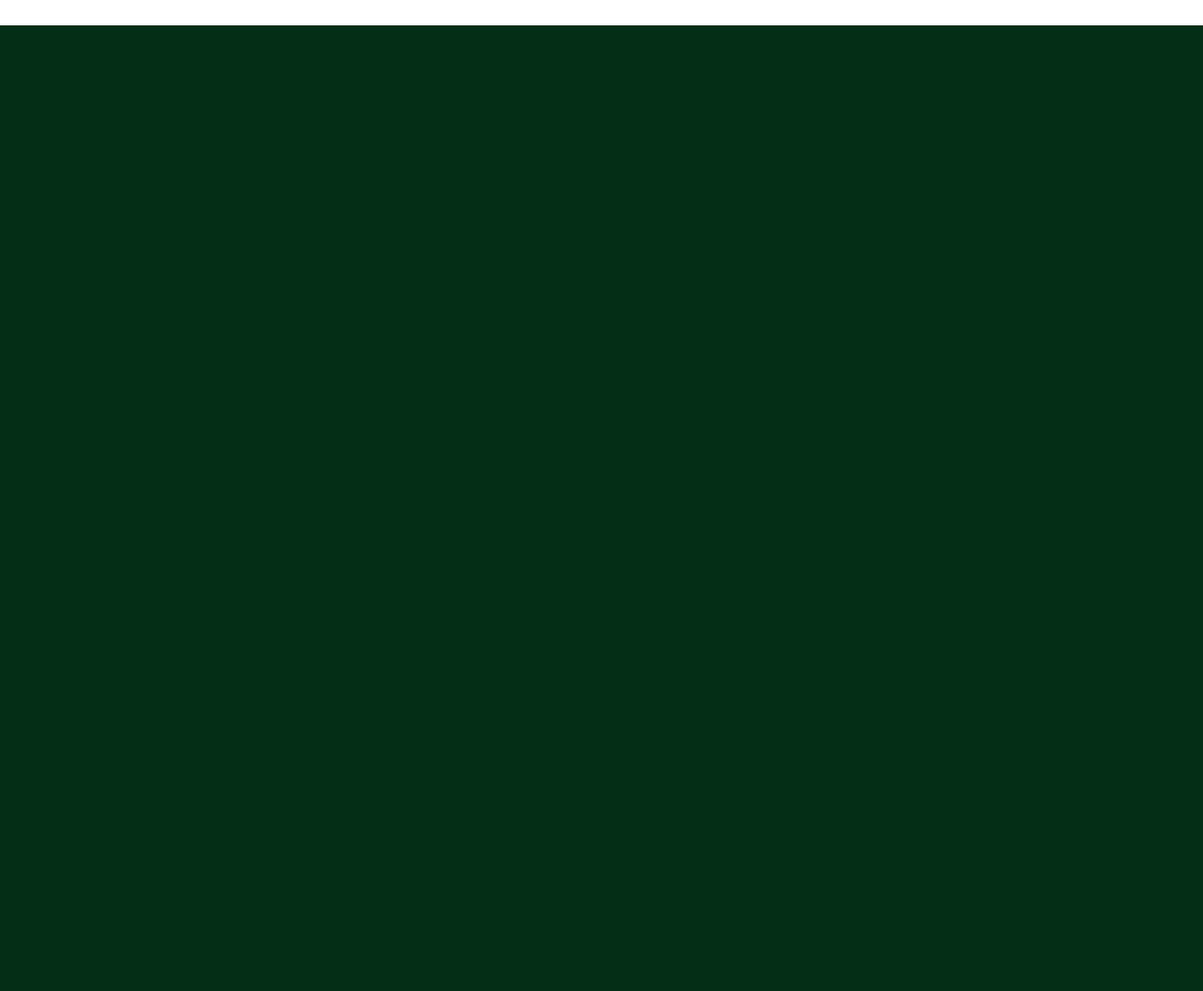
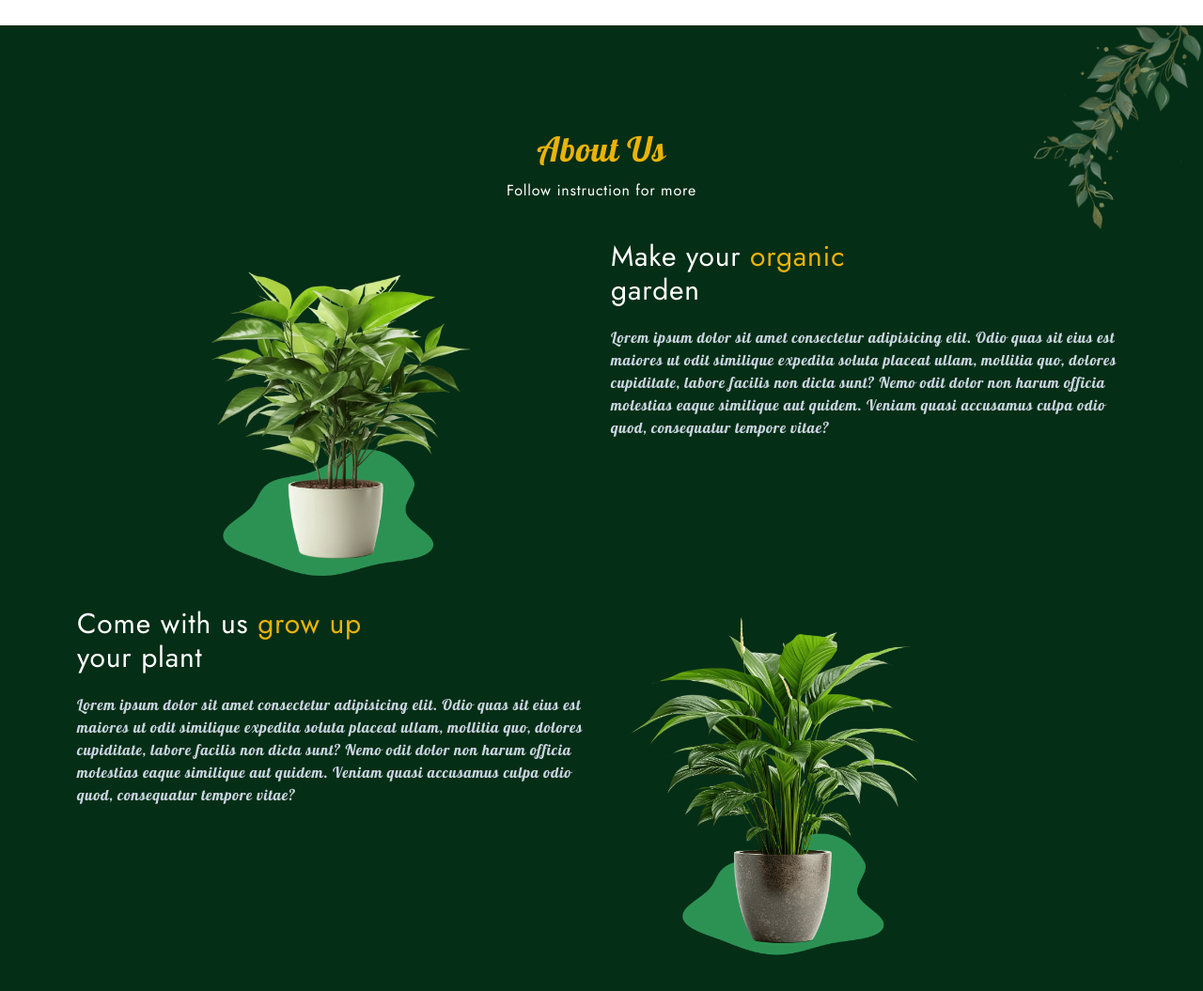
Before and after one commit to Nisschhal/tailSprout, a website: page index.html in a window 1280 px wide. Shown: the part 1095-2150 px from the top of the page at 94% size. Before the commit the page ends 1794 px from the top, so only its background shows below. Drawn offline with nearby package versions, Linux system fonts and the light colour scheme.

Commit message:
about us section added

```diff
--- a/index.html
+++ b/index.html
@@ -162,7 +162,7 @@
       </section>
 
       <!-- ------------ Services----------------- -->
-      <div id="services" class="bg-white text-green-900 py-20">
+      <section id="services" class="bg-white text-green-900 py-20">
         <div
           class="container w-full grid grid-cols-1 gap-8 md:grid-cols-2 xl:grid-cols-4"
         >
@@ -236,10 +236,91 @@
             </p>
           </div>
         </div>
-      </div>
+      </section>
 
-      <!-- About use -->
-      <section id="about"></section>
+      <!-- About Us -->
+      <section id="about" class="relative overflow-hidden">
+        <!-- Corner Leaf -->
+        <div class="absolute -top-6 -right-12 opacity-50">
+          <img
+            src="assets/img/leaf-3.png"
+            alt="leaf_image"
+            class="w-40 md:w-52 xl:w-64"
+          />
+        </div>
+
+        <div
+          class="flex flex-col items-center gap-3 text-center mb-10 md:mb:20"
+        >
+          <h2 class="title">About Us</h2>
+          <p class="max-w-2xl">Follow instruction for more</p>
+        </div>
+
+        <div class="container space-y-10 xl:space-y-0">
+          <!-- item 1 -->
+          <div class="flex flex-col lg:flex-row gap-5">
+            <!-- image -->
+            <div class="w-full lg:w-1/2">
+              <img
+                src="assets/img/plant-1.png"
+                alt="about_image"
+                class="w-full sm:w-2/3 lg:w-full xl:w-2/3 mx-auto"
+              />
+            </div>
+            <!-- Content -->
+            <div class="w-full lg:w-1/2">
+              <div class="space-y-5">
+                <!-- Content_Heading -->
+                <h3>
+                  Make your <span class="text-yellow-500">organic</span> <br />
+                  garden
+                </h3>
+                <!-- text -->
+                <p class="text-slate-300 font-lobster">
+                  Lorem ipsum dolor sit amet consectetur adipisicing elit. Odio
+                  quas sit eius est maiores ut odit similique expedita soluta
+                  placeat ullam, mollitia quo, dolores cupiditate, labore
+                  facilis non dicta sunt? Nemo odit dolor non harum officia
+                  molestias eaque similique aut quidem. Veniam quasi accusamus
+                  culpa odio quod, consequatur tempore vitae?
+                </p>
+              </div>
+            </div>
+          </div>
+
+          <!-- item 2 -->
+          <div class="flex flex-col lg:flex-row lg:flex-row-reverse gap-5">
+            <!-- image -->
+            <div class="w-full lg:w-1/2">
+              <img
+                src="assets/img/plant-2.png"
+                alt="about_image"
+                class="w-full sm:w-2/3 lg:w-full xl:w-2/3"
+              />
+            </div>
+            <!-- Content -->
+            <div class="w-full lg:w-1/2">
+              <div class="space-y-5">
+                <!-- Content_Heading -->
+                <h3>
+                  Come with us
+                  <span class="text-yellow-500">grow up</span> <br />
+                  your plant
+                </h3>
+                <!-- text -->
+                <p class="text-slate-300 font-lobster">
+                  Lorem ipsum dolor sit amet consectetur adipisicing elit. Odio
+                  quas sit eius est maiores ut odit similique expedita soluta
+                  placeat ullam, mollitia quo, dolores cupiditate, labore
+                  facilis non dicta sunt? Nemo odit dolor non harum officia
+                  molestias eaque similique aut quidem. Veniam quasi accusamus
+                  culpa odio quod, consequatur tempore vitae?
+                </p>
+              </div>
+            </div>
+          </div>
+        </div>
+      </section>
 
       <!-- Popular -->
       <section id="popular"></section>
--- a/input.css
+++ b/input.css
@@ -23,6 +23,16 @@ h1 {
   @apply text-3xl md:text-4xl lg:text-5xl font-bold;
 }
 
+h2 {
+  @apply text-2xl md:text-3xl lg:text-4xl;
+}
+h3 {
+  @apply text-xl md:text-2xl lg:text-3xl;
+}
+.title {
+  @apply font-lobster text-yellow-500;
+}
+
 /* button */
 
 .btn {
```
Also changed, not shown: style.css.
